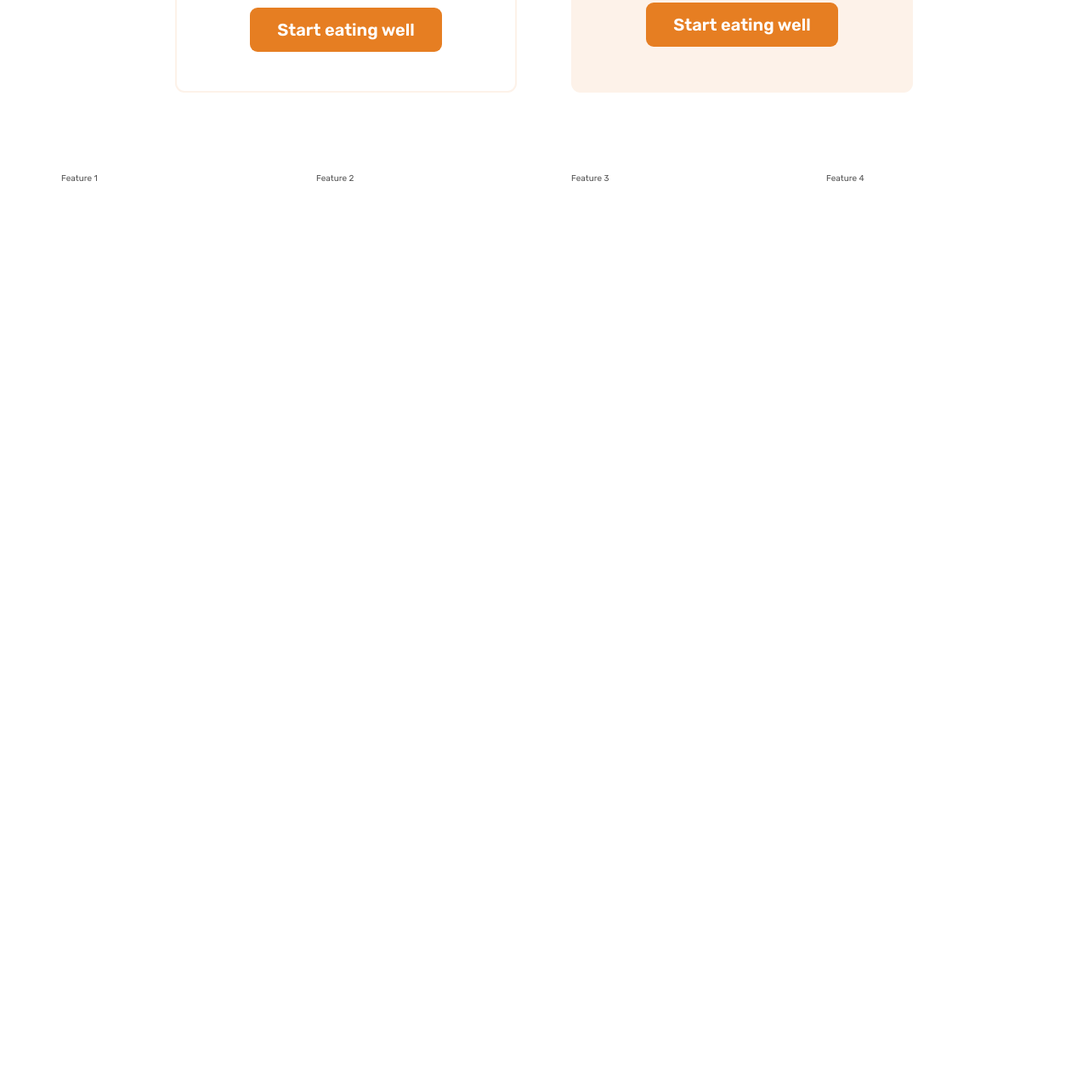
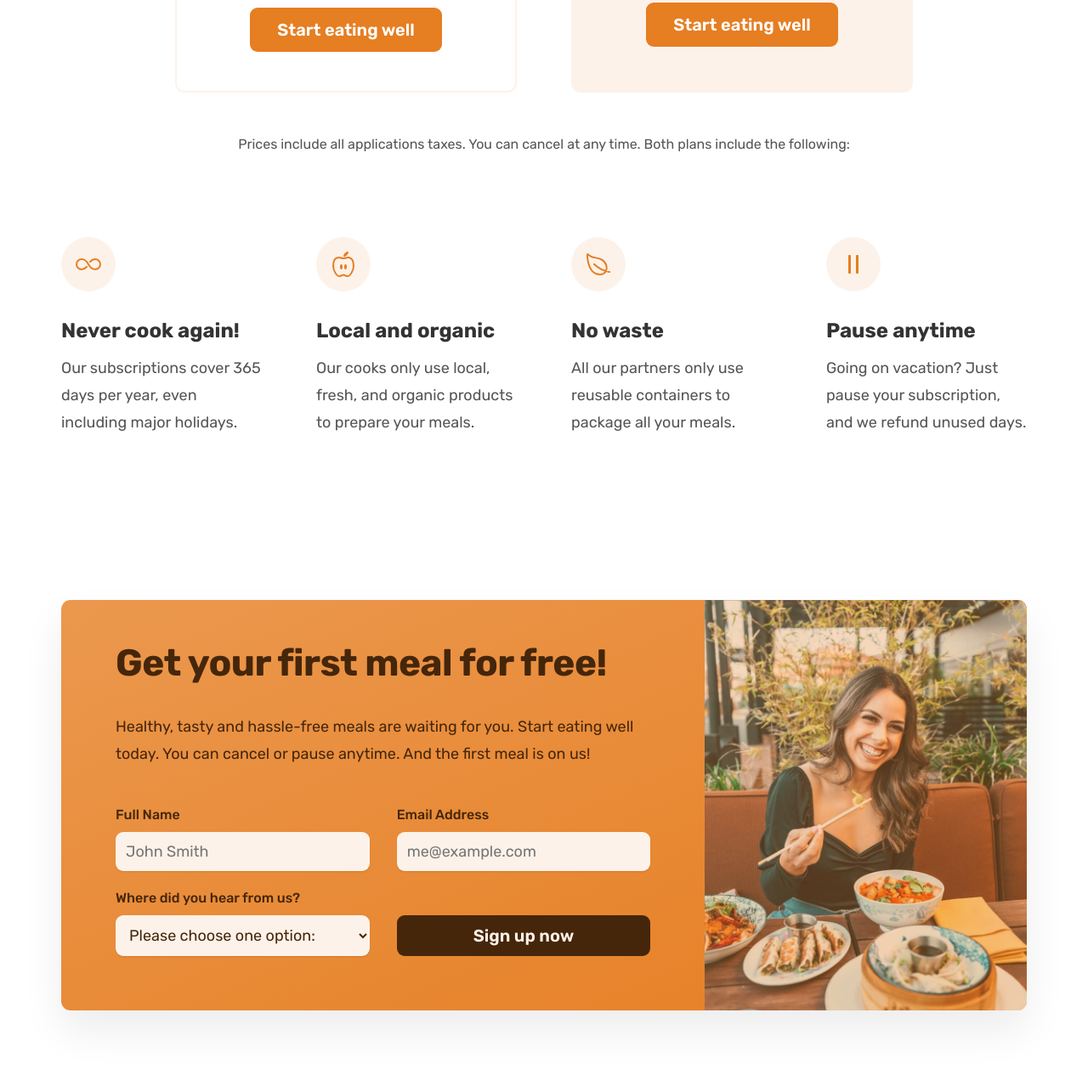
Before and after one commit to ravirawat0-cyber/OmnifoodProject, a plain HTML site: page index.html in a window 1280 px wide. Shown: the part 5384-6669 px from the top of the page at 85% size. Before the commit the page ends 5695 px from the top, so only its background shows below. Drawn offline with nearby package versions, Linux system fonts and the light colour scheme.

Commit message:
m: Added Call to action sections.

```diff
--- a/css/general.css
+++ b/css/general.css
@@ -130,16 +130,32 @@ body {
   letter-spacing: 0.75px;
 }
 
+.btn,
 .btn:link,
 .btn:visited {
   display: inline-block;
-  color: #fff;
   text-decoration: none;
   font-size: 2rem;
   font-weight: 600;
   padding: 1.6rem 3.2rem;
   border-radius: 9px;
   transition: all 0.3s;
+  /* only for .btn */
+  border: none;
+  cursor: pointer;
+  font-family: inherit;
+}
+
+.btn--form {
+  background-color: #45260a;
+  color: #fdf2e9;
+  align-self: end;
+  padding: 1.2rem;
+}
+
+.btn--form:hover {
+  background-color: #fff;
+  color: #555;
 }
 
 .btn--full:link,
@@ -182,6 +198,11 @@ body {
   border-bottom: 1px solid transparent;
 }
 
+*:focus {
+  outline: none;
+  box-shadow: 0 0 0 0.8rem rgba(230, 125, 34, 0.5);
+}
+
 .margin-right-sm {
   margin-right: 1.6rem !important;
 }
--- a/css/style.css
+++ b/css/style.css
@@ -415,3 +415,109 @@
   text-align: center;
   margin-top: 4.8rem;
 }
+
+.plan-details {
+  font-size: 1.6rem;
+  line-height: 1.6;
+  text-align: center;
+}
+
+.feature-icon {
+  color: #e67e22;
+  background-color: #fdf2e9;
+  height: 3.2rem;
+  width: 3.2rem;
+  padding: 1.6rem;
+  border-radius: 50%;
+  margin-bottom: 3.2rem;
+}
+.feature-title {
+  font-size: 2.4rem;
+  color: #333;
+  font-weight: 700;
+  margin-bottom: 1.6rem;
+}
+.feature-text {
+  font-size: 1.8rem;
+  line-height: 1.8;
+}
+
+/**************************/
+/* CTA Section */
+/**************************/
+
+.section-cta {
+  padding: 9.6rem 0;
+}
+
+.cta {
+  display: grid;
+  grid-template-columns: 2fr 1fr;
+  background-color: #e67e22;
+  box-shadow: 0 2.4rem 4.8rem rgba(0, 0, 0, 0.075);
+  border-radius: 11px;
+  background-image: linear-gradient(to right bottom, #eb984e, #e67e22);
+  overflow: hidden;
+}
+
+.cta-text-box {
+  padding: 4.8rem 6.4rem 6.4rem 6.4rem;
+  color: #45260a;
+}
+
+.cta .heading-secondary {
+  color: inherit;
+  margin-bottom: 3.2rem;
+}
+
+.cta-text {
+  font-size: 1.8rem;
+  line-height: 1.8;
+  margin-bottom: 4.8rem;
+}
+
+.cta-img-box {
+  background-image: linear-gradient(
+      to right bottom,
+      rgba(235, 151, 78, 0.35),
+      rgba(230, 125, 34, 0.35)
+    ),
+    url("../img/eating.jpg");
+  background-size: cover;
+  background-position: center;
+}
+
+.cta-form {
+  display: grid;
+  grid-template-columns: 1fr 1fr;
+  column-gap: 3.2rem;
+  row-gap: 2.4rem;
+}
+
+.cta-form label {
+  display: block;
+  font-size: 1.6rem;
+  font-weight: 500;
+  margin-bottom: 1.2rem;
+}
+
+.cta-form input,
+.cta-form select {
+  width: 100%;
+  padding: 1.2rem;
+  font-size: 1.8rem;
+  font-family: inherit;
+  border: none;
+  color: inherit;
+  background-color: #fdf2e9;
+  border-radius: 9px;
+  box-shadow: 0 1px 2px rgba(0, 0, 0, 0.1);
+}
+.cta-form::placeholder {
+  color: #aaa;
+}
+
+.cta *:focus {
+  outline: none;
+  box-shadow: 0 0 0 0.8rem rgba(253, 242, 233, 0.5);
+}
--- a/index.html
+++ b/index.html
@@ -427,7 +427,7 @@
           </h2>
         </div>
 
-        <div class="container grid grid--2-cols">
+        <div class="container grid grid--2-cols margin-bottom-md">
           <div class="pricing-plan pricing-plan--starter">
             <header class="plan-header">
               <p class="plan-name">Starter</p>
@@ -490,11 +490,102 @@
           </div>
         </div>
 
+        <div class="container grid">
+          <aside class="plan-details">
+            Prices include all applications taxes. You can cancel at any time.
+            Both plans include the following:
+          </aside>
+        </div>
+
         <div class="container grid grid--4-cols">
-          <div class="feature">Feature 1</div>
-          <div class="feature">Feature 2</div>
-          <div class="feature">Feature 3</div>
-          <div class="feature">Feature 4</div>
+          <div class="feature">
+            <ion-icon class="feature-icon" name="infinite-outline"></ion-icon>
+            <p class="feature-title">Never cook again!</p>
+            <p class="feature-text">
+              Our subscriptions cover 365 days per year, even including major
+              holidays.
+            </p>
+          </div>
+          <div class="feature">
+            <ion-icon class="feature-icon" name="nutrition-outline"></ion-icon>
+            <p class="feature-title">Local and organic</p>
+            <p class="feature-text">
+              Our cooks only use local, fresh, and organic products to prepare
+              your meals.
+            </p>
+          </div>
+          <div class="feature">
+            <ion-icon class="feature-icon" name="leaf-outline"></ion-icon>
+            <p class="feature-title">No waste</p>
+            <p class="feature-text">
+              All our partners only use reusable containers to package all your
+              meals.
+            </p>
+          </div>
+          <div class="feature">
+            <ion-icon class="feature-icon" name="pause-outline"></ion-icon>
+            <p class="feature-title">Pause anytime</p>
+            <p class="feature-text">
+              Going on vacation? Just pause your subscription, and we refund
+              unused days.
+            </p>
+          </div>
+        </div>
+      </section>
+
+      <section class="section-cta">
+        <div class="container">
+          <div class="cta">
+            <div class="cta-text-box">
+              <div class="heading-secondary">Get your first meal for free!</div>
+              <p class="cta-text">
+                Healthy, tasty and hassle-free meals are waiting for you. Start
+                eating well today. You can cancel or pause anytime. And the
+                first meal is on us!
+              </p>
+
+              <form class="cta-form" action="#">
+                <div>
+                  <label for="full-name">Full Name</label>
+                  <input
+                    id="full-name"
+                    type="text"
+                    placeholder="John Smith"
+                    required
+                  />
+                </div>
+
+                <div>
+                  <label for="email">Email Address</label>
+                  <input
+                    id="email"
+                    type="email"
+                    placeholder="me@example.com"
+                    required
+                  />
+                </div>
+
+                <div>
+                  <label for="select-where">Where did you hear from us?</label>
+                  <select id="select-where" required>
+                    <option value="">Please choose one option:</option>
+                    <option value="friends">Friends and family</option>
+                    <option value="youtube">YouTube video</option>
+                    <option value="podcast">Podcast</option>
+                    <option value="ad">Facebook ad</option>
+                    <option value="others">Others</option>
+                  </select>
+                </div>
+
+                <button class="btn btn--form">Sign up now</button>
+              </form>
+            </div>
+            <div
+              class="cta-img-box"
+              role="img"
+              aria-label="Woman enjoying food"
+            ></div>
+          </div>
         </div>
       </section>
     </main>
```
